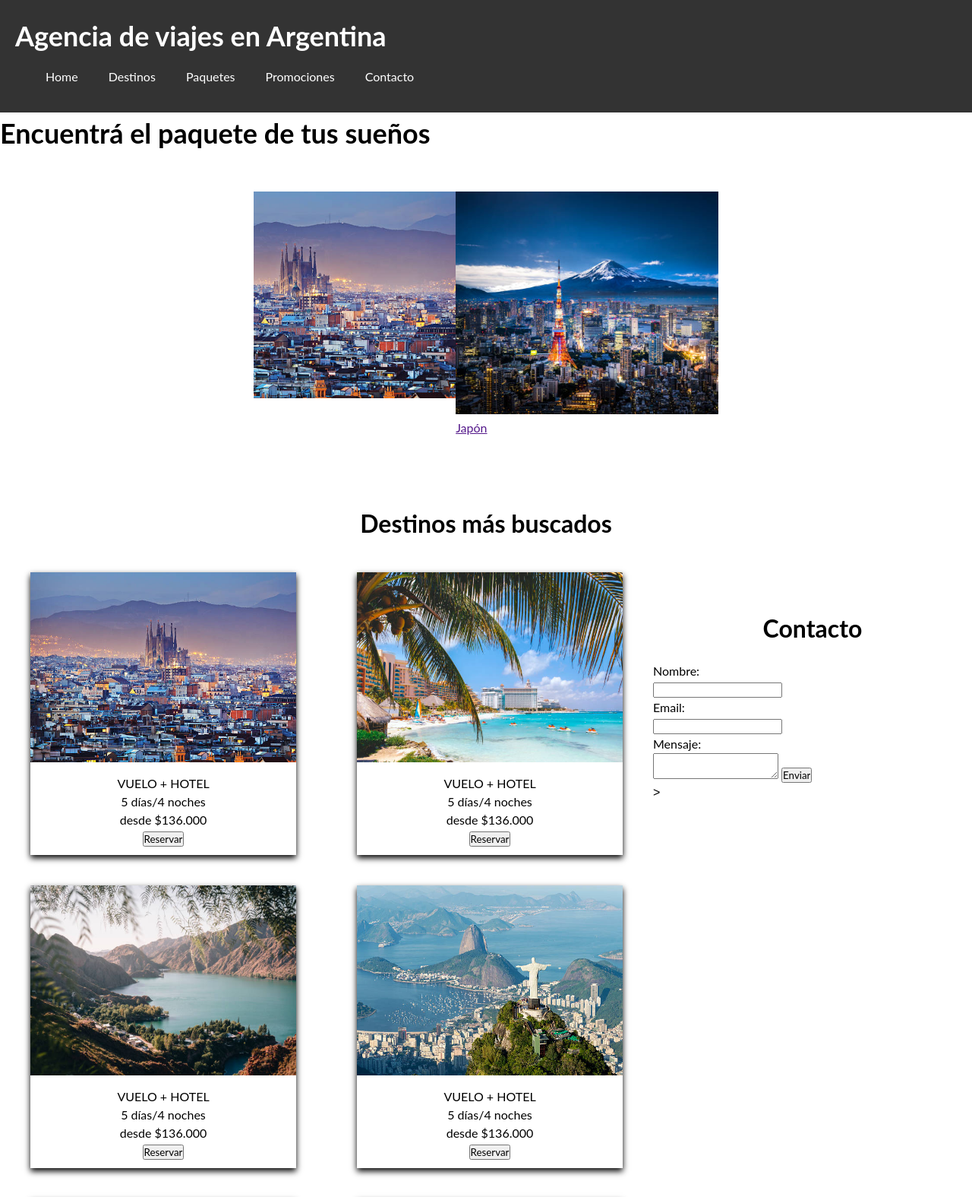
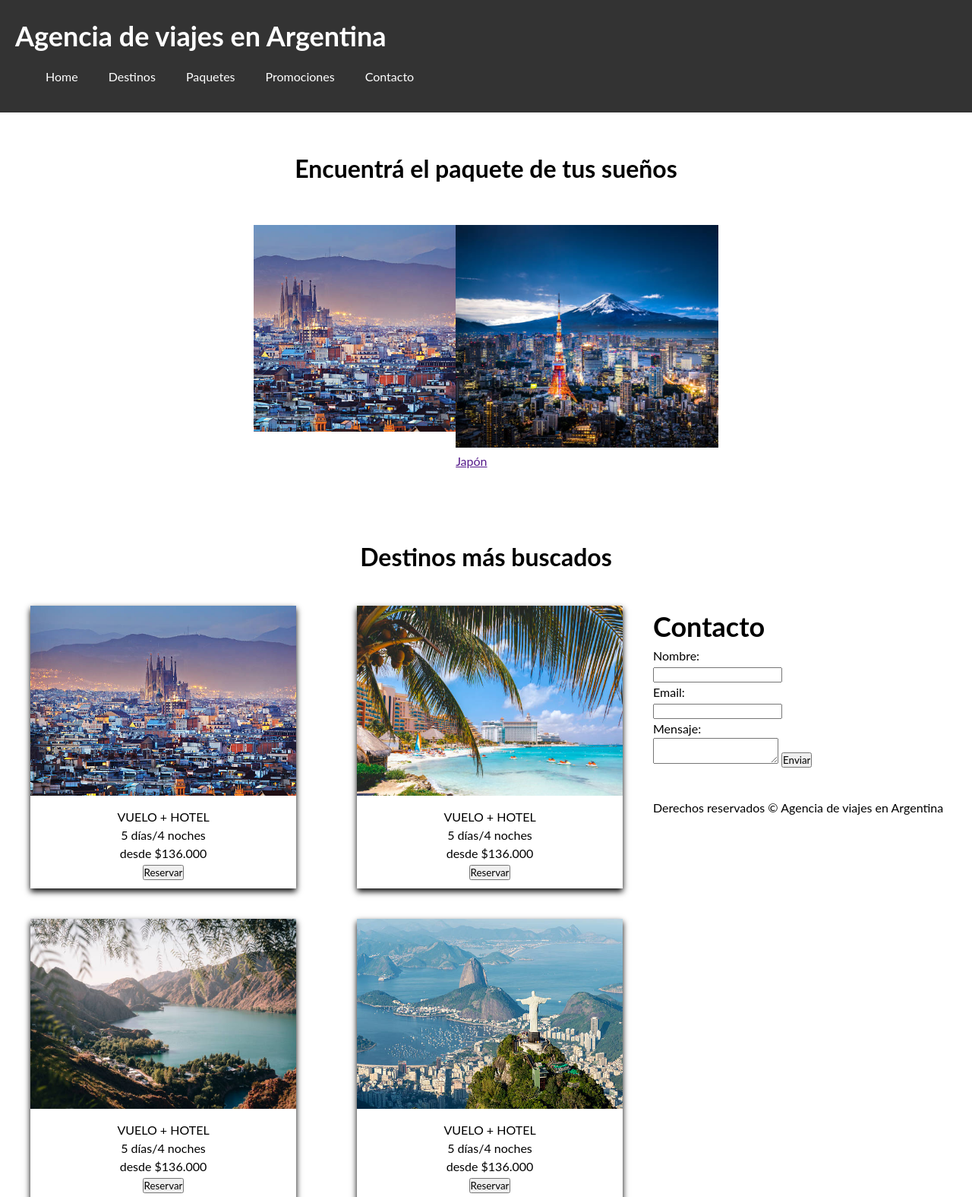
Before and after one commit to IAzraelI/Proyecto-codo-a-codo, a plain HTML site: page paquetes.html in a window 1280 px wide. Shown: the top 1575 px of the page at 76% size. Drawn offline with Linux system fonts and the light colour scheme.

Commit message:
cambie la etiquera h1 en la linea 51

```diff
--- a/paquetes.html
+++ b/paquetes.html
@@ -48,7 +48,7 @@
         </nav>
     </header>
     <section>
-        <h1>Encuentrá el paquete de tus sueños</h1>
+        <h2>Encuentrá el paquete de tus sueños</h2>
         <section class="sliders-paises"> <!-- En está sección me gustaría hacer una especie de mosaico con las imagens, ponerle el nombre de dónde es cada imagen en medio de cada imagen y que al darle click encima te lleve a la página de ese país-->
             <div class="slider-frame">
                 <ul>
@@ -174,9 +174,9 @@
                 </div>
             </div>
         </section>
-    </section>
-        <footer id="contacto">
-            <h2>Contacto</h2>
+    </ma>
+    <section id="contacto">
+        <h1>Contacto</h1>
         <form action="enviar.php" method="post">
             <label for="nombre">Nombre:</label>
             <input type="text" id="nombre" name="nombre" required>
@@ -186,6 +186,9 @@
             <textarea id="mensaje" name="mensaje" required></textarea>
             <input type="submit" value="Enviar">
         </form>
-        </footer>>
+    </section>
+    <footer>
+        <p>Derechos reservados &copy; Agencia de viajes en Argentina</p>
+    </footer>
 </body>
 </html>
```
Lines whose indentation alone changed are shown as unchanged.
